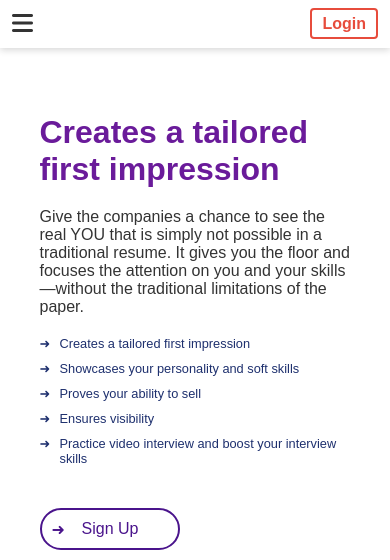
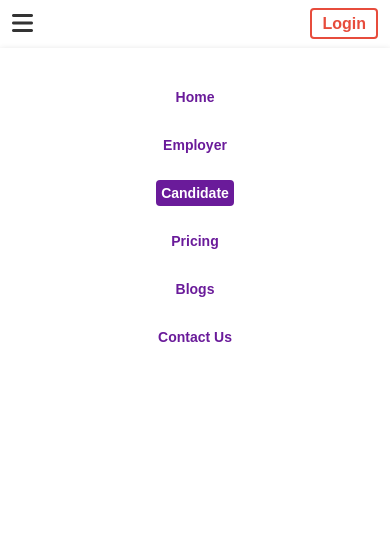
Before and after one commit to shubhamgiri70/Assignment-LueinHire-Candidate-Page, a plain HTML site: page index.html in a window 390 px wide. Both pictures are taken after a click on the element 22 px from the left and 24 px from the top of the page. Shown: the top 560 px of the page. Drawn offline with Linux system fonts and the light colour scheme.

Commit message:
done with project

```diff
--- a/index.html
+++ b/index.html
@@ -19,7 +19,7 @@
           src="https://lueinhirejo8edbq3wl.cdn.e2enetworks.net/website/favicon/la_favicon.png"
           alt="logo"
         />
-        <ul class="nav-links flex">
+        <ul class="nav-links">
           <li><a href="#">Home</a></li>
           <li><a href="#">Employer</a></li>
           <li><a href="#" class="active">Candidate</a></li>
@@ -181,5 +181,6 @@
         <p>Made with ♥ by Luein Analytics</p>
       </div>
     </footer>
+    <script src="index.js"></script>
   </body>
 </html>
--- /dev/null
+++ b/index.js
@@ -0,0 +1,6 @@
+let menuBtn = document.querySelector(".menu-bar");
+let navlinks = document.querySelector(".nav-links");
+
+menuBtn.addEventListener("click", () => {
+  navlinks.classList.toggle("show");
+});
--- a/styles.css
+++ b/styles.css
@@ -413,6 +413,28 @@ hr {
 
   .navbar .nav-links {
     display: none;
+    opacity: 0;
+    transform: translateY(-20px); /* Start slightly off-screen */
+    transition: opacity 0.3s ease, transform 0.3s ease;
+  }
+
+  .navbar .show {
+    display: block;
+    position: absolute;
+    top: 48px;
+    left: 0;
+    width: 100%;
+    height: 100vh;
+    background-color: white;
+    box-shadow: 0px 2px 7px #d6d6d6;
+    padding: 10px;
+    text-align: center;
+    opacity: 1; /* Fully visible when toggled */
+    transform: translateY(0);
+
+    li {
+      margin: 30px 0;
+    }
   }
 
   .logo {
@@ -475,5 +497,3 @@ hr {
     margin-right: 5px;
   }
 }
-
-/* Responsive Design */
```
